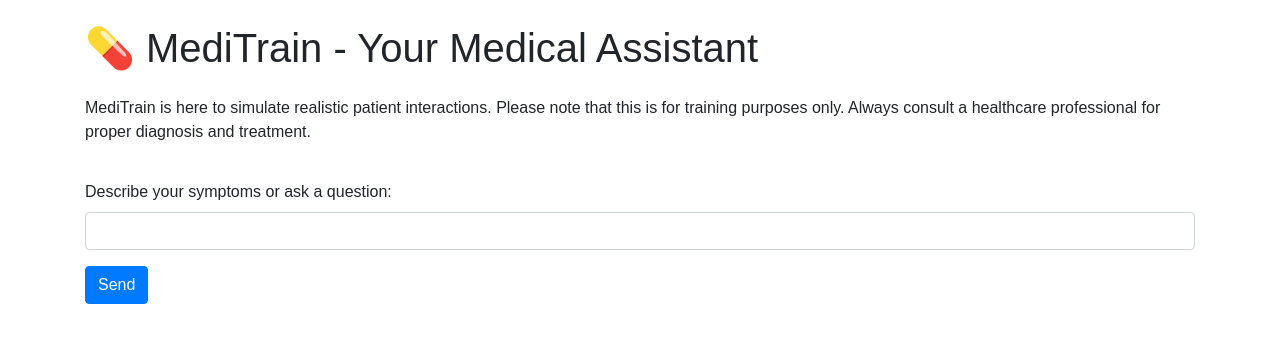
After one commit to Shrutibhargava2004/MediTrain-AI, a Flask app: page /patient in a window 1280 px wide. The commit adds this page. Shown: the top 343 px of the page. Run offline with Flask 3, Linux system fonts and the light colour scheme; parts of the project's set-up code (start-up, migrations or seed data) failed here and were passed over; some libraries are stand-ins or nearby versions.

Commit message:
patient.html added

```diff
--- a/app.py
+++ b/app.py
@@ -190,6 +190,10 @@ def new_chat():
     session.pop('chat_history', None)  # Clear chat history
     return jsonify({"success": True})
 
+
+@app.route('/patient')
+def patient():
+    return render_template('patient.html')
 
 @app.route('/terms')
 def terms():
--- a/templates/home.html
+++ b/templates/home.html
@@ -175,6 +175,7 @@
             <ul class="navbar-nav ms-auto">
                 <li class="nav-item"><a class="nav-link" href="/">Home</a></li>
                 <li class="nav-item"><a class="nav-link" href="/chat">Chat</a></li>
+                <li class="nav-item"><a class="nav-link" href="/patient">Simulated Patient</a></li>
                 <li class="nav-item"><a class="nav-link" href="/diagnose">Diagnose</a></li>
                 <li class="nav-item"><a class="nav-link" href="/terms">Terms</a></li>
                 {% if session.get('user_id') %}
--- /dev/null
+++ b/templates/patient.html
@@ -0,0 +1,59 @@
+<!DOCTYPE html>
+<html lang="en">
+<head>
+    <meta charset="UTF-8">
+    <meta name="viewport" content="width=device-width, initial-scale=1.0">
+    <title>MediTrain - Simulated Patient Chat</title>
+    <link rel="stylesheet" href="https://stackpath.bootstrapcdn.com/bootstrap/4.5.2/css/bootstrap.min.css">
+    <style>
+        body {
+            font-family: Arial, sans-serif;
+        }
+        .chat-box {
+            max-height: 400px;
+            overflow-y: auto;
+            margin-bottom: 20px;
+        }
+        .chat-message {
+            padding: 10px;
+            margin-bottom: 10px;
+        }
+        .user-message {
+            background-color: #f1f1f1;
+            text-align: left;
+        }
+        .assistant-message {
+            background-color: #d1f7d3;
+            text-align: right;
+        }
+    </style>
+</head>
+<body>
+
+<div class="container">
+    <h1 class="my-4">💊 MediTrain - Your Medical Assistant</h1>
+    <p>
+        MediTrain is here to simulate realistic patient interactions. Please note that this is for training purposes only. Always consult a healthcare professional for proper diagnosis and treatment.
+    </p>
+
+    <!-- Chat History -->
+    <div class="chat-box">
+        {% for message in chat_history %}
+            <div class="chat-message {% if message.role == 'user' %}user-message{% else %}assistant-message{% endif %}">
+                <strong>{{ message.role | capitalize }}:</strong> {{ message.content }}
+            </div>
+        {% endfor %}
+    </div>
+
+    <!-- User Input -->
+    <form method="POST" action="/patient">
+        <div class="form-group">
+            <label for="user_input">Describe your symptoms or ask a question:</label>
+            <input type="text" id="user_input" name="user_input" class="form-control" required>
+        </div>
+        <button type="submit" class="btn btn-primary">Send</button>
+    </form>
+</div>
+
+</body>
+</html>
```
Also changed, not shown: requirements.txt (+73 -0 lines).
